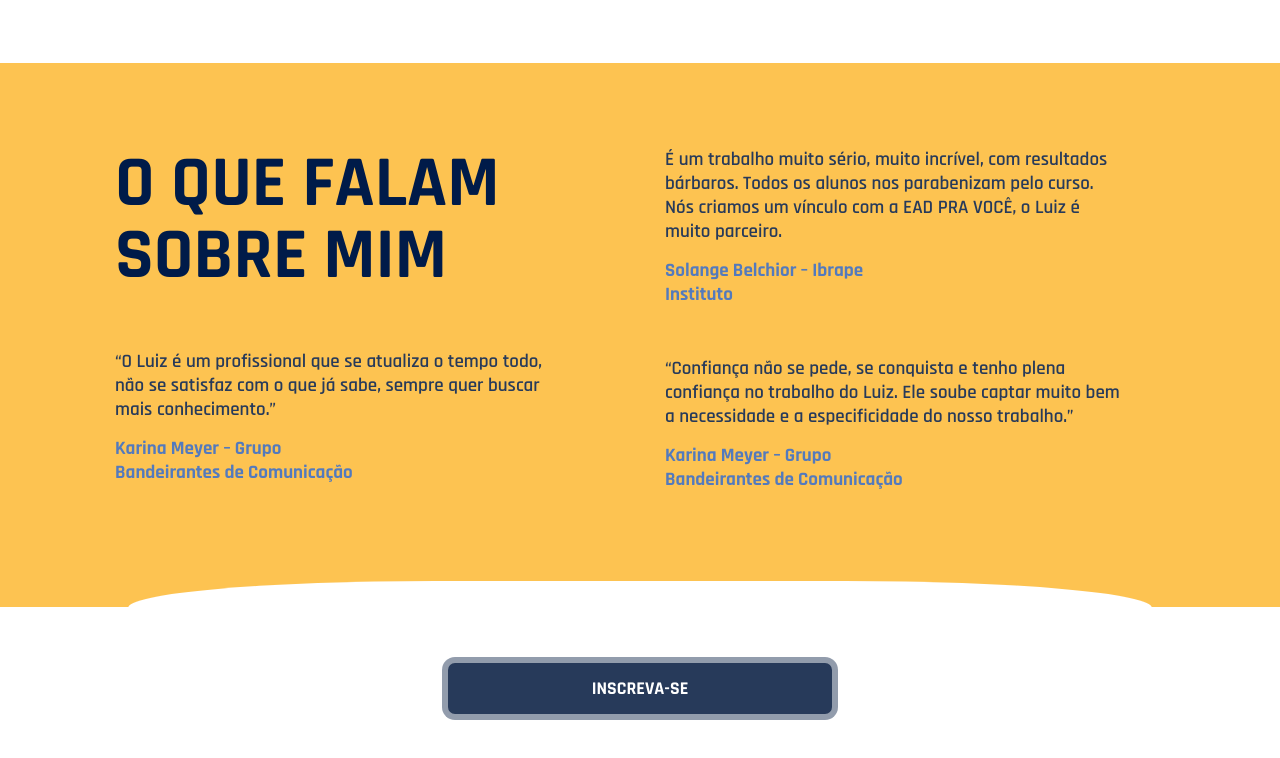
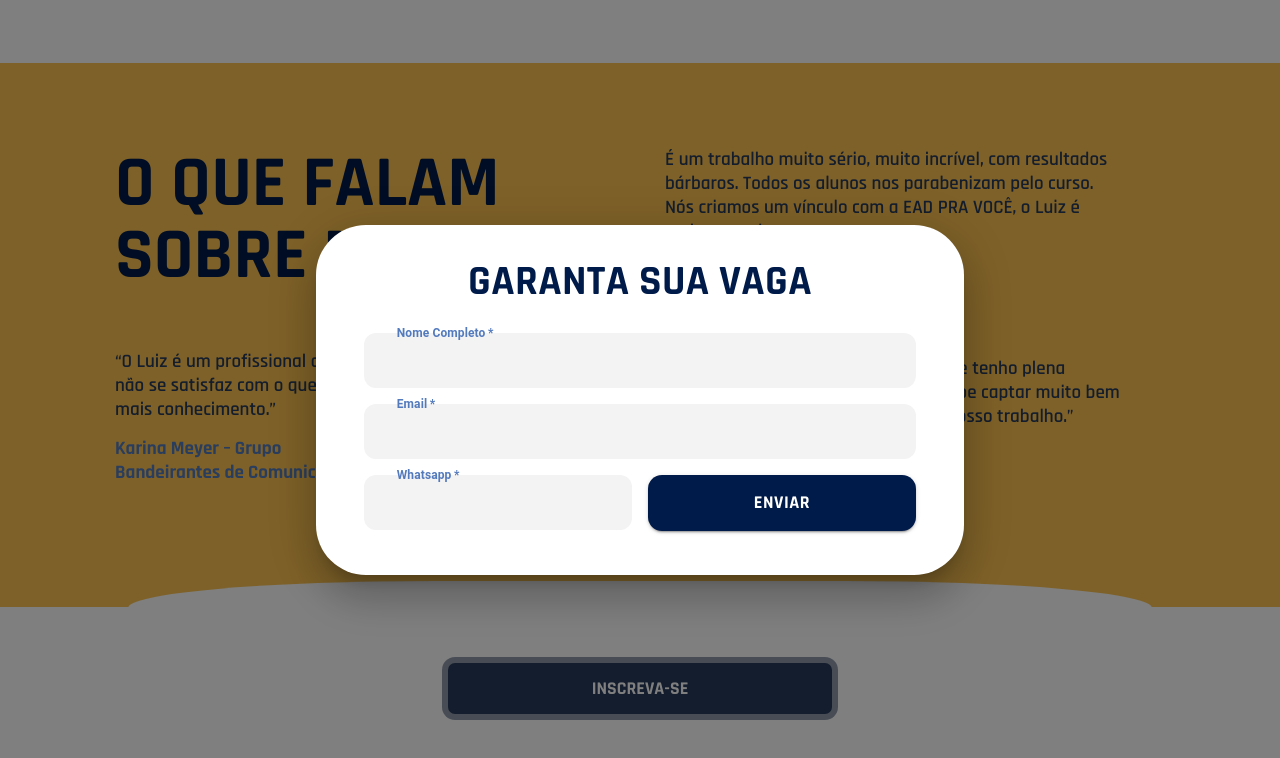
Before and after one commit to KauanBonatto/ead-luiz, a React (Create React App) app in the folder ead-luiz/: page / in a window 1280 px wide. Both pictures are taken after a click on the button "INSCREVA-SE". Shown: the part 2467-3225 px from the top of the page. Built offline with nearby package versions, Linux system fonts and the light colour scheme.

Commit message:
feat:  adding dialog component

```diff
--- a/ead-luiz/package.json
+++ b/ead-luiz/package.json
@@ -3,6 +3,9 @@
   "version": "0.1.0",
   "private": true,
   "dependencies": {
+    "@emotion/react": "^11.10.5",
+    "@emotion/styled": "^11.10.5",
+    "@mui/material": "^5.11.3",
     "@testing-library/jest-dom": "^5.14.1",
     "@testing-library/react": "^13.0.0",
     "@testing-library/user-event": "^13.2.1",
--- /dev/null
+++ b/ead-luiz/src/components/SingInDialog.js
@@ -0,0 +1,130 @@
+import * as React from 'react';
+import {
+    Dialog,
+    DialogTitle,
+    DialogContent,
+    TextField,
+    Button,
+    Grid
+} from '@mui/material';
+import { styled } from '@mui/material/styles';
+
+const SingInDialogBox = styled(Dialog)(({ theme }) => ({
+    '& .MuiPaper-root': {
+      padding: theme.spacing(3),
+      borderRadius: '50px'
+    },
+    '& .MuiFormControl-root': {
+      borderRadius: '12px'
+    }
+  }));
+
+const SingInTitle = styled(DialogTitle)(({ theme }) => ({
+    fontFamily: 'Rajdhani',
+    fontWeight: '700',
+    fontSize: '42px',
+    lineHeight: '84%',
+    textAlign: 'center',
+    color: '#001B49',
+}));
+
+const SingInButton = styled(Button)(({ theme }) => ({
+    width: '100%',
+    fontFamily: 'Rajdhani',
+    fontWeight: '700',
+    fontSize: '18px',
+    padding: '16.5px 80px;',
+    lineHeight: '23px',
+    borderRadius: '14px',
+    color: theme.palette.getContrastText('#001B49'),
+    backgroundColor: '#001B49',
+    '&:hover': {
+      backgroundColor: '#001436',
+    },
+}));
+
+const TextFieldStyled = styled(TextField)({
+  '& label': {
+    color: '#537ABD',
+    fontWeight: 600,
+    padding: '0 25px !important'
+  },
+  '& label.Mui-focused': {
+    color: '#273A5A',
+    fontWeight: 700
+  },
+  '& .MuiInput-underline:after': {
+    borderBottomColor: '#273A5A',
+  },
+  '& .MuiOutlinedInput-root': {
+    '& input': {
+      fontFamily: 'Rajdhani',
+      fontWeight: 700,
+      color: '#273A5A',
+      padding: '16px 36px !important',
+      borderRadius: '8px',
+    },
+    '& fieldset': {
+      borderColor: 'transparent',
+      padding: '16px 28px !important'
+    },
+    '&:hover fieldset': {
+      borderColor: 'transparent',
+    },
+    '&.Mui-focused fieldset': {
+      borderColor: '#273A5A',
+    },
+  },
+});
+
+const SingInDialog = (props) => {
+    const { setOpen, open } = props;
+    const [valueFormatted, setValueFormatted] = React.useState('');
+
+    const handlePhone = (event) => {
+      let phone = event.target.value;
+      setValueFormatted(phoneMask(phone));
+    }
+
+    const phoneMask = (value) => {
+      if (!value) return ""
+      value = value.replace(/\D/g,'')
+      value = value.replace(/(\d{2})(\d)/,"($1) $2")
+      value = value.replace(/(\d)(\d{4})$/,"$1-$2")
+      return value
+    }
+
+    return(
+      <SingInDialogBox onClose={() => setOpen(false)} open={open}>
+        <SingInTitle textAlign='center'>GARANTA SUA VAGA</SingInTitle>
+        <DialogContent>
+          <Grid container paddingTop={2} spacing={2}>
+            <Grid item sm={24} xs={24}>
+              <TextFieldStyled required fullWidth label='Nome Completo' sx={{ color: '#273A5A', backgroundColor: '#F3F3F3' }} InputLabelProps={{ shrink: true }} />
+            </Grid>
+            <Grid item sm={24} xs={24}>
+              <TextFieldStyled required fullWidth label='Email' sx={{ color: '#273A5A', backgroundColor: '#F3F3F3' }} InputLabelProps={{ shrink: true }} />
+            </Grid>
+            <Grid item md={6} sm={6} xs={24}>
+              <TextFieldStyled
+                required
+                fullWidth
+                label='Whatsapp'
+                InputLabelProps={{ shrink: true }}
+                inputProps={{ maxLength: 15 }}
+                type='text' inputMode='decimal'
+                sx={{ color: '#273A5A', backgroundColor: '#F3F3F3' }}
+                value={valueFormatted}
+                onChange={handlePhone}
+              />
+            </Grid>
+            <Grid item md={6} sm={6} xs={24}>
+              <SingInButton variant="contained">Enviar</SingInButton>
+            </Grid>
+          </Grid>
+        </DialogContent>
+      </SingInDialogBox>
+    );
+};
+
+export default SingInDialog;
--- a/ead-luiz/src/pages/App.js
+++ b/ead-luiz/src/pages/App.js
@@ -1,3 +1,4 @@
+import React from 'react';
 import '../styles/global.css';
 import '../styles/global-responsive.css';
 import AvatarGroup from '../assets/avatar-group.png';
@@ -14,8 +15,11 @@ import DolarIcon from '../assets/icons/dolar.png';
 import AtomIcon from '../assets/icons/atom.png';
 import GroupIcon from '../assets/icons/group.png';
 import ScaleIcon from '../assets/icons/scale.png';
+import SingInDialog from '../components/SingInDialog';
 
 function App() {
+  const [open, setOpen] = React.useState(false);
+
   return (
     <section className="app">
       <section className="home-section">
@@ -46,7 +50,7 @@ function App() {
             </div>
 
             <div className="sign-in-wrapper">
-              <button className="sign-in uppercase">Garanta sua vaga</button>
+              <button className="sign-in uppercase" onClick={() => setOpen(true)}>Garanta sua vaga</button>
             </div>
 
             <div className="scroll-down-wrapper flex">
@@ -155,7 +159,7 @@ function App() {
             </div>
 
             <div className="sign-in-wrapper" style={{ width: '90%' }}>
-              <button className="sign-in uppercase">Garanta sua vaga</button>
+              <button className="sign-in uppercase" onClick={() => setOpen(true)}>Garanta sua vaga</button>
             </div>
           </div>
         </div>
@@ -235,9 +239,11 @@ function App() {
       </section>
       <section className="footer-section">
         <div className="sign-in-wrapper" style={{ width: '30%' }}>
-          <button className="sign-in uppercase">Inscreva-se</button>
+          <button className="sign-in uppercase" onClick={() => setOpen(true)}>Inscreva-se</button>
         </div>
       </section>
+
+      <SingInDialog open={open} setOpen={setOpen} />
     </section>
   );
 }
```
Also changed, not shown: 1 other file (tests, documents, lock files or other folders).
